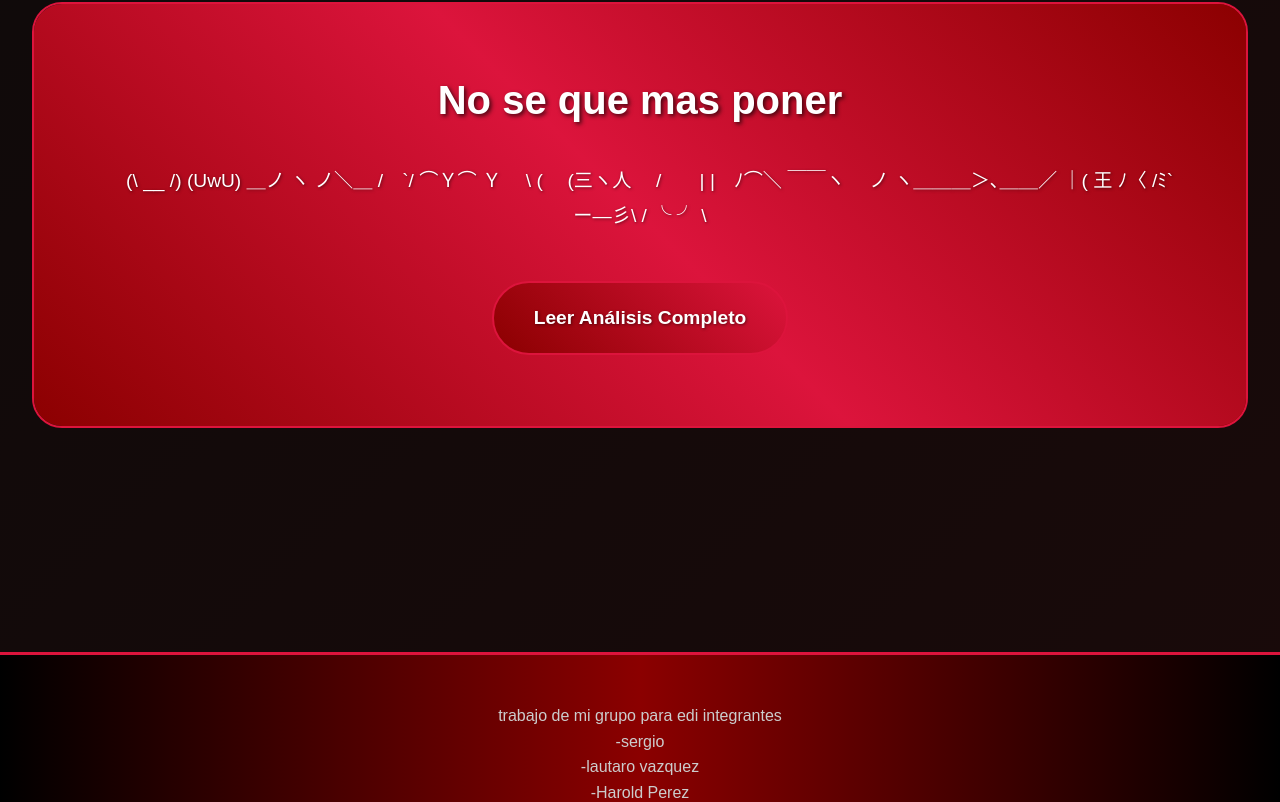
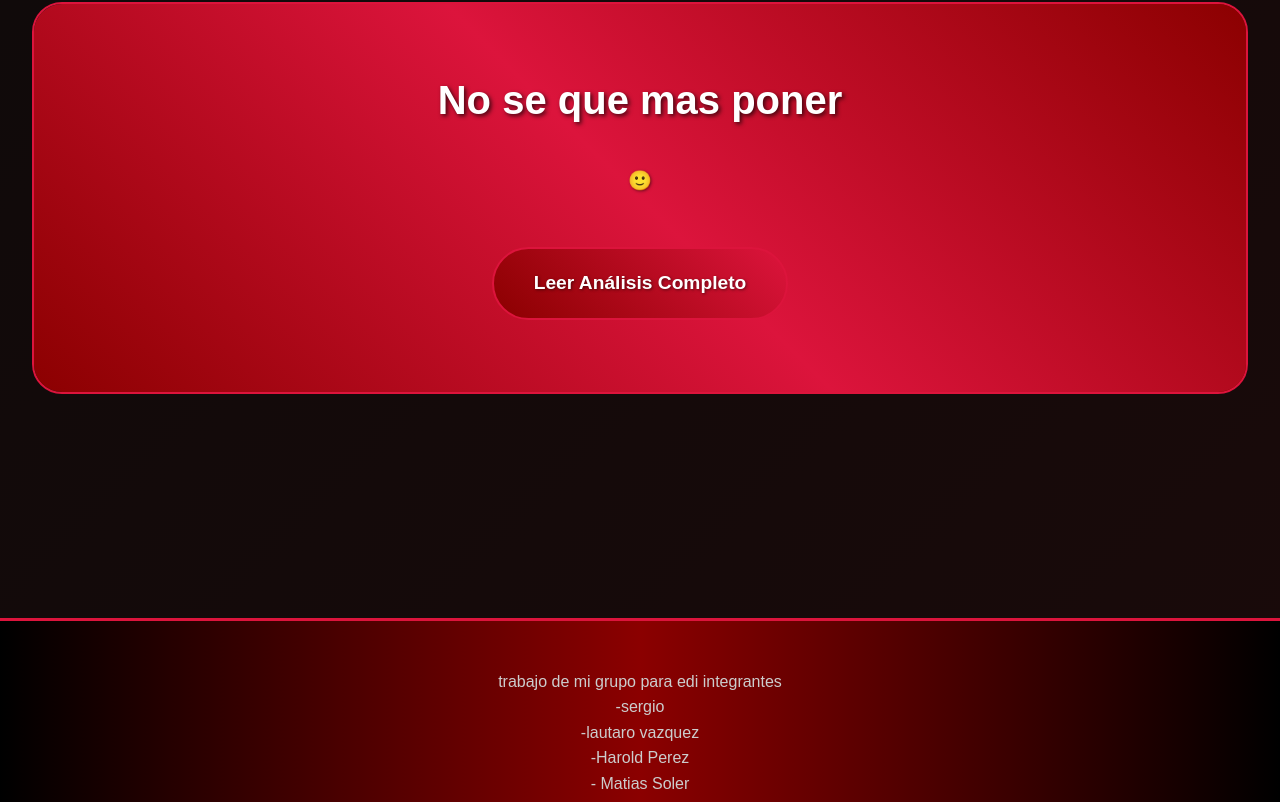
Before and after one commit to Sergio4747/trabajoedipage1, a plain HTML site: page index.html in a window 1280 px wide. Shown: the part 4670-5472 px from the top of the page. Drawn offline with Linux system fonts and the light colour scheme.

Commit message:
Update index.html

```diff
--- a/index.html
+++ b/index.html
@@ -723,16 +723,7 @@
             <section class="featured-section">
                 <div class="featured-content">
                     <h2>No se que mas poner</h2>
-                    <p>⠀           (\ __ /)
-              (UwU)
-       ＿ノ ヽ ノ＼＿
-  /　`/ ⌒Ｙ⌒ Ｙ　 \
-( 　(三ヽ人　 /　　|
-|　ﾉ⌒＼ ￣￣ヽ　 ノ
-ヽ＿＿＿＞､＿＿／
-         ｜( 王 ﾉ〈
-         /ﾐ`ー―彡\
-       / ╰           ╯  \ </p>
+                    <p>🙂</p>
                     <a href="#" class="cta-button">Leer Análisis Completo</a>
                 </div>
             </section>
```
